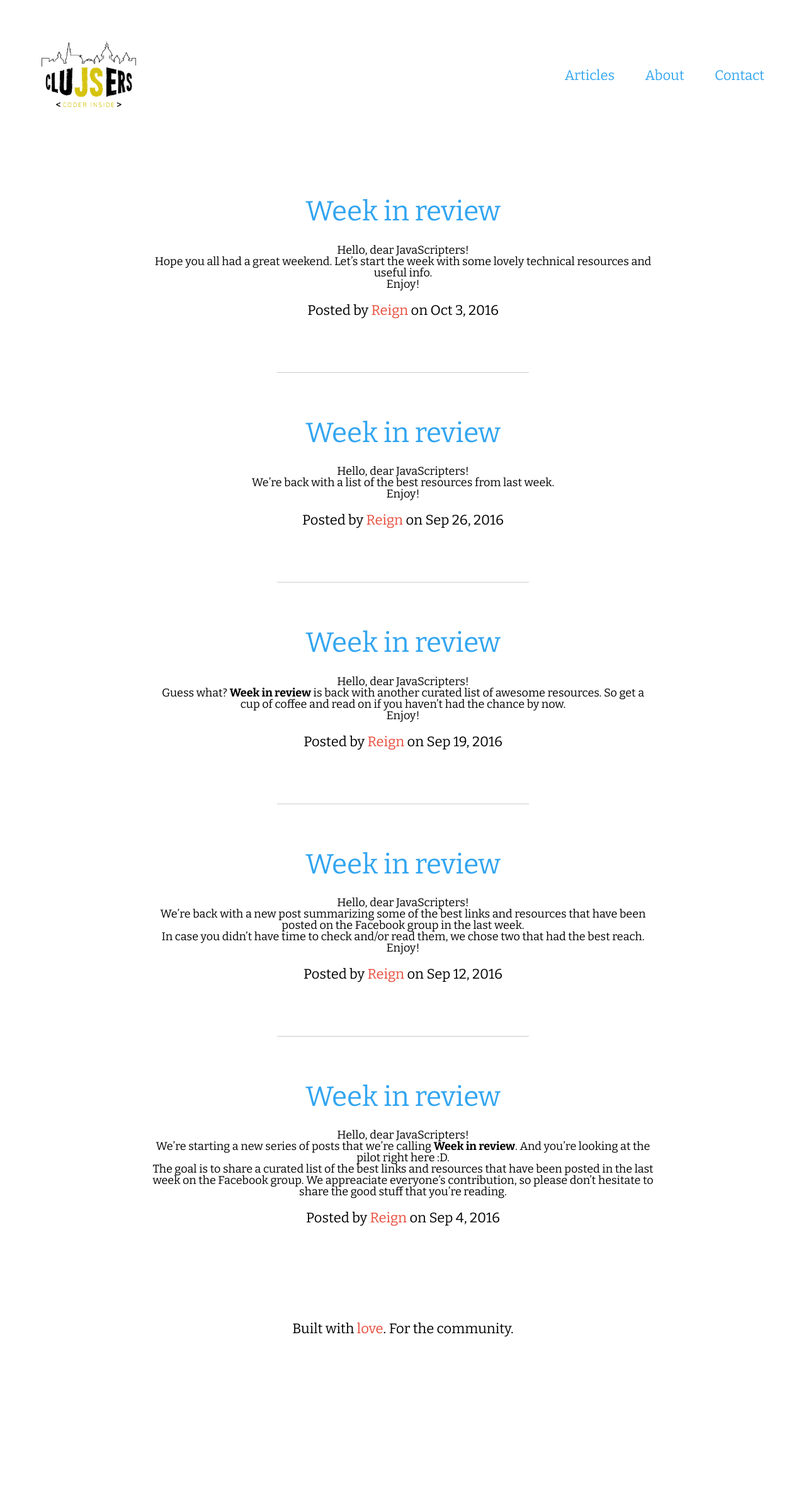
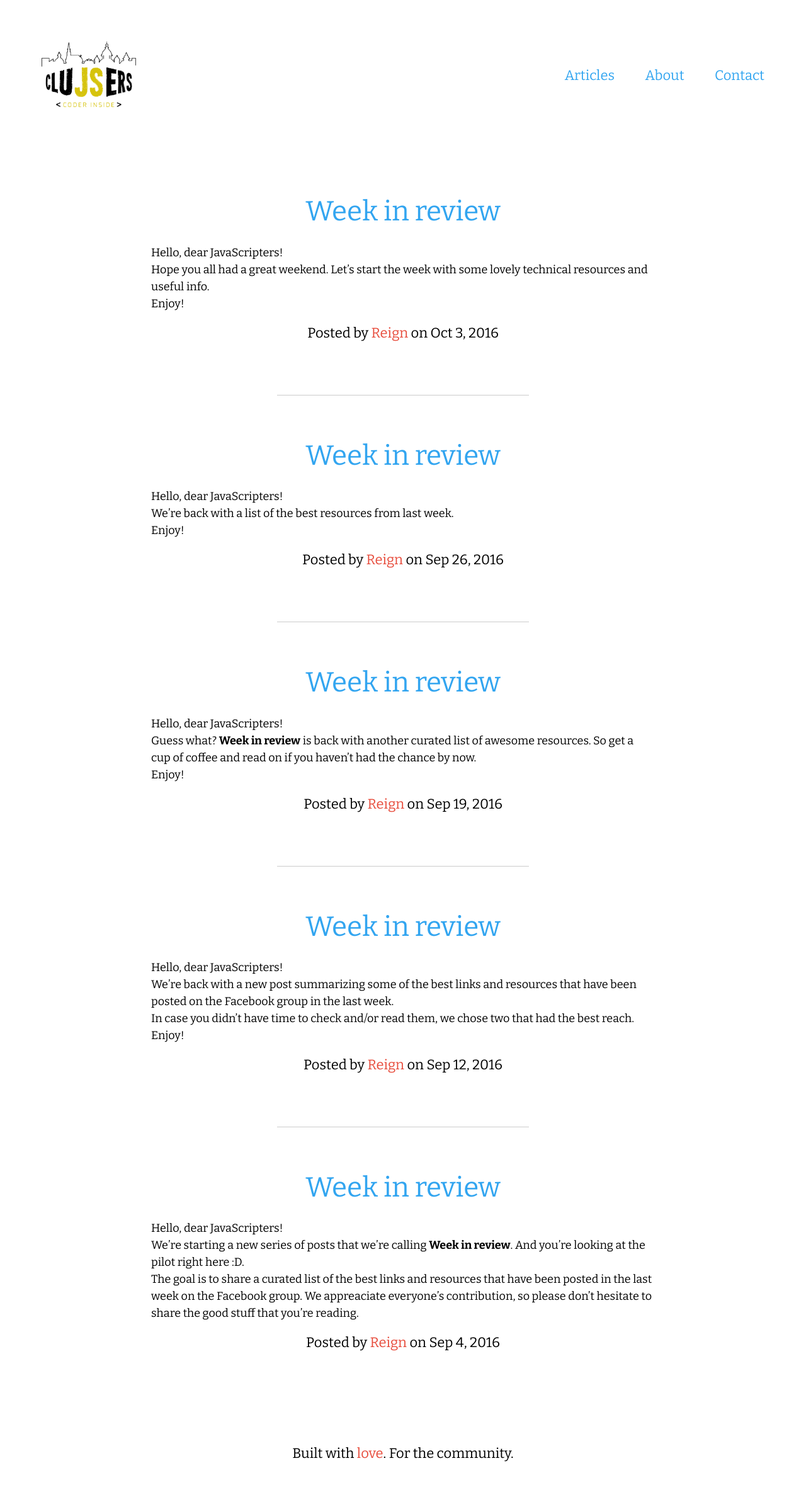
Before and after one commit to jsheroes/cluj-javascripters.github.io, a Jekyll site: the page built from index.html, in a window 1280 px wide. Shown: the whole page at 63% size. Built offline with Jekyll 4.4.1, drawn with Linux system fonts in a browser that asks for light colours; before the commit the page ends 2187 px from its top, so only the background shows below that.

Commit message:
Post excerpt changes

```diff
--- a/css/main.scss
+++ b/css/main.scss
@@ -255,6 +255,12 @@ i { font-style: italic; }
   line-height: 1.35;
 }
 
+.post__excerpt {
+  font-size: .875rem;
+  line-height: 1.5;
+  text-align: left;
+}
+
 
 
 
--- a/index.html
+++ b/index.html
@@ -10,7 +10,7 @@ layout: default
           {{ post.title | escape }}
         </a>
       </h2>
-      <div class="mb-full" style="font-size: 18px;">
+      <div class="post__excerpt mb-full" style="font-size: 18px;">
         {{ post.excerpt }}
       </div>
       <p class="mb-full">
```
